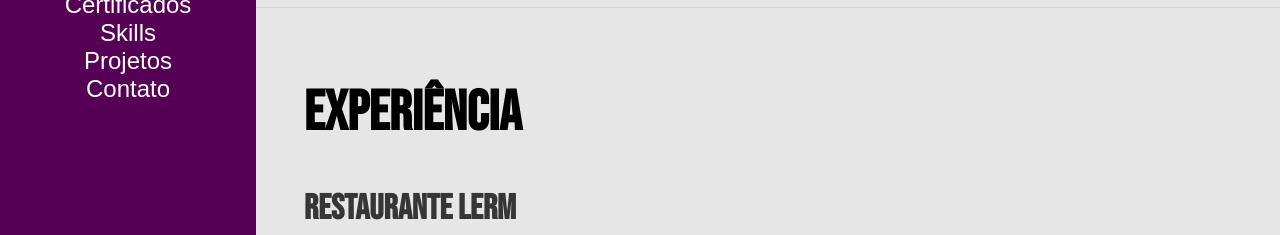
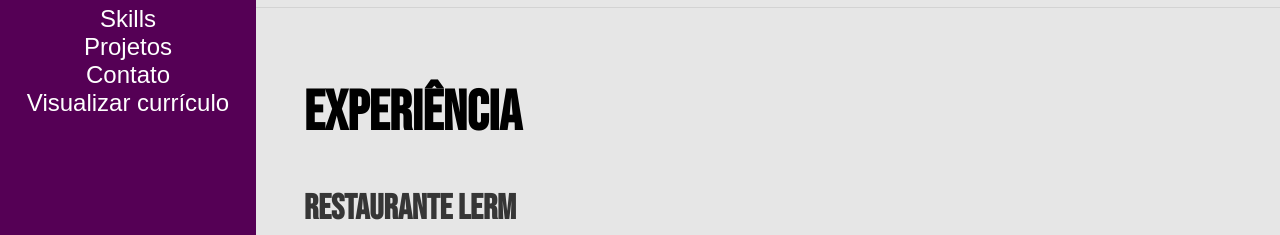
Before and after one commit to otavioaldrighi/Portfolio-Otavio-Aldrighi, a plain HTML site: page index.html in a window 1280 px wide. Shown: the part 497-732 px from the top of the page. Drawn offline with Linux system fonts and the light colour scheme; a web font is replaced by a local one.

Commit message:
Update index.html

```diff
--- a/index.html
+++ b/index.html
@@ -57,6 +57,9 @@
                 <li id="nav-item">
                     <a id="nav-link2Insta" target="_blank"
                         href="https://otavioaldrighi.github.io/Link2Insta/">Contato</a>
+                </li>
+                <li id="nav-item">
+                    <a href="curriculo/Currículo Virtual - Otávio Aldrighi.pdf" target="_blank">Visualizar currículo</a>
                 </li>
             </ul>
         </div>
```
